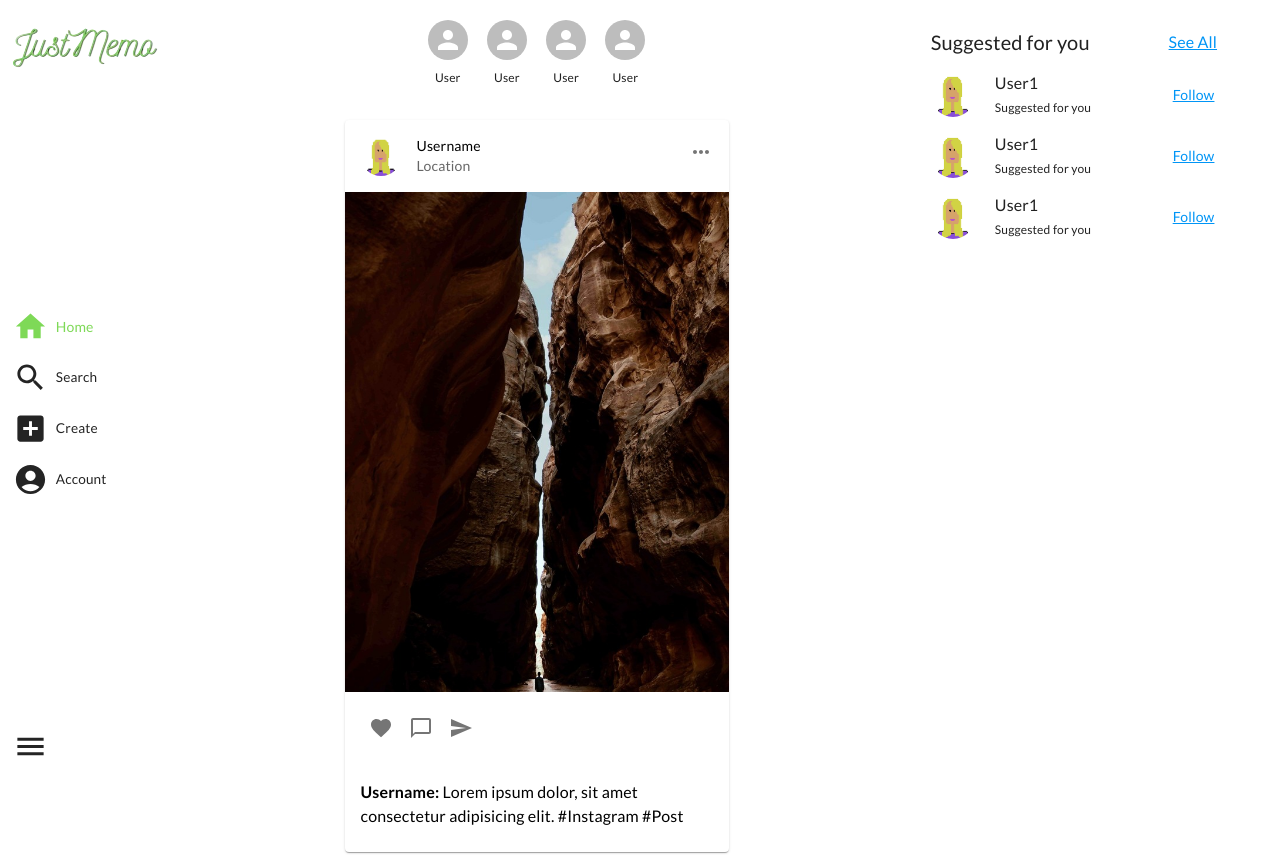
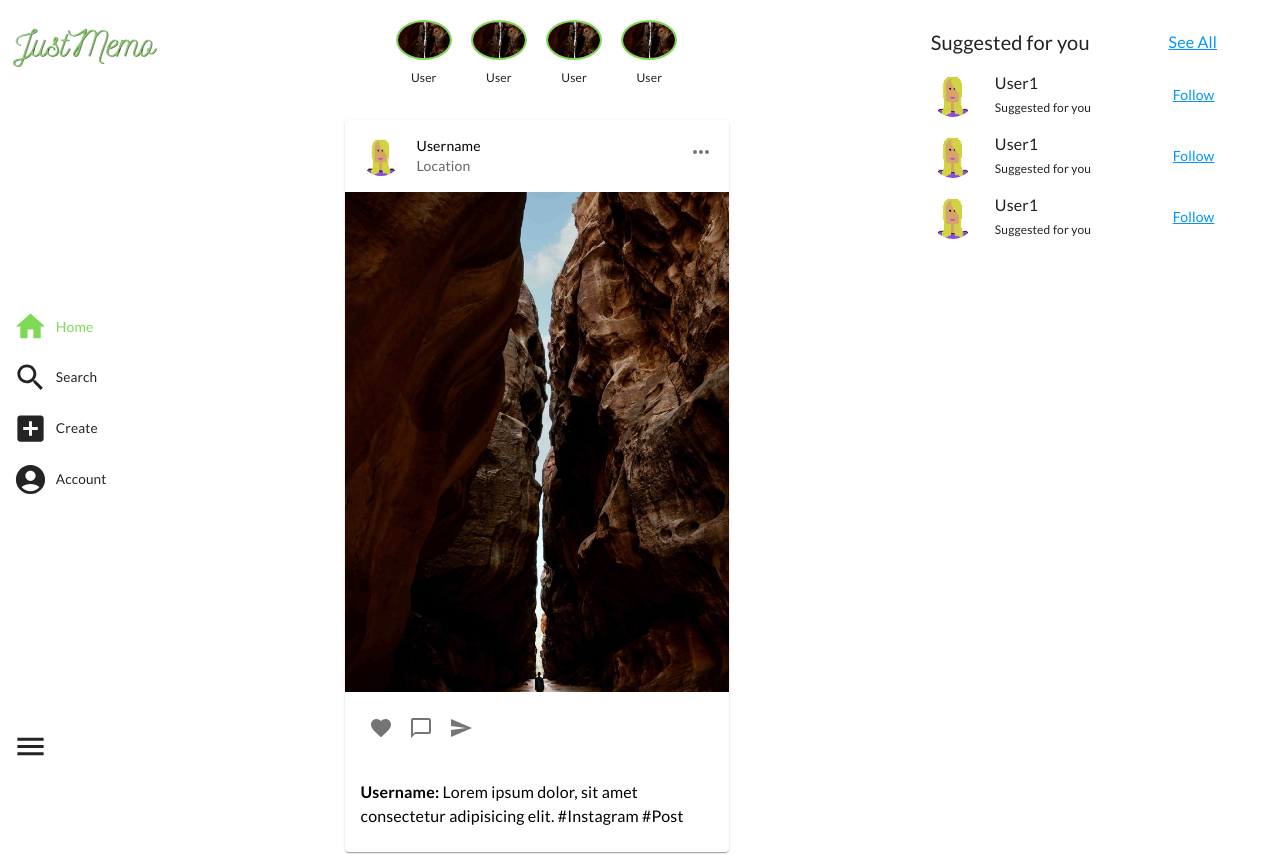
Before and after one commit to JorgeKerilima19/photogallery, a React (Vite) app: page / in a window 1280 px wide. Shown: the top 855 px of the page. Built offline with nearby package versions, Linux system fonts and the light colour scheme.

Commit message:
story border

```diff
--- a/src/components/homepage/UserAvatar.tsx
+++ b/src/components/homepage/UserAvatar.tsx
@@ -1,4 +1,6 @@
 import { Avatar, Box, Typography } from "@mui/material";
+
+import img from "/assets/photo1.jpg";
 
 export const UserAvatar = () => {
   return (
@@ -9,7 +11,14 @@ export const UserAvatar = () => {
       gap={1}
       padding="0 0.4rem"
     >
-      <Avatar />
+      <Avatar
+        src={img}
+        sx={{
+          // height: "3.5rem",
+          width: "3.5rem",
+          border: "2px solid #7ed957",
+        }}
+      />
       <Typography variant="caption">User</Typography>
     </Box>
   );
```
